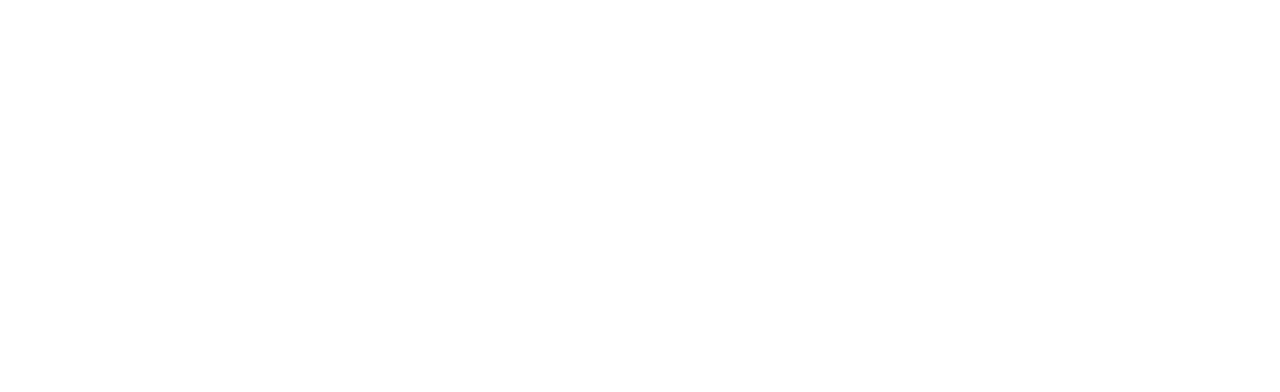
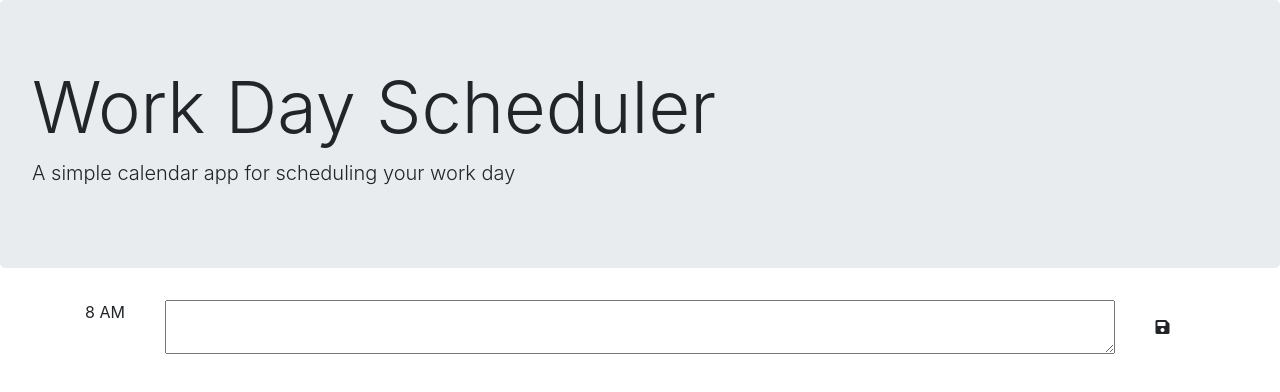
Before and after one commit to adenali123/day-planner, a plain HTML site: page index.html in a window 1280 px wide. Drawn offline with nearby package versions, Linux system fonts and the light colour scheme.

Commit message:
first time block html

```diff
--- a/index.html
+++ b/index.html
@@ -14,6 +14,25 @@
 </head>
 
 <body>
+	<header class="jumbotron">
+		<h1 class="display-3">Work Day Scheduler</h1>
+		<p class="lead">A simple calendar app for scheduling your work day</p>
+		<p id="currentDay" class="lead"></p>
+	</header>
+
+	<div class="container">
+
+		<!-- Timeblocks start here -->
+
+		<div id="hour8" class="row time-block">
+            <div class="col-md-1 hour">
+                8 AM
+            </div>
+            <textarea class="col-md-10 description">
+            </textarea>
+            <button class="btn saveBtn col-md-1"><i class="fas fa-save"></i></button>
+        </div>
+
 
 
 </body>
```
